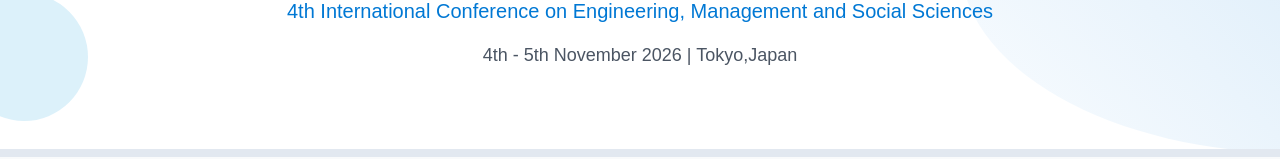
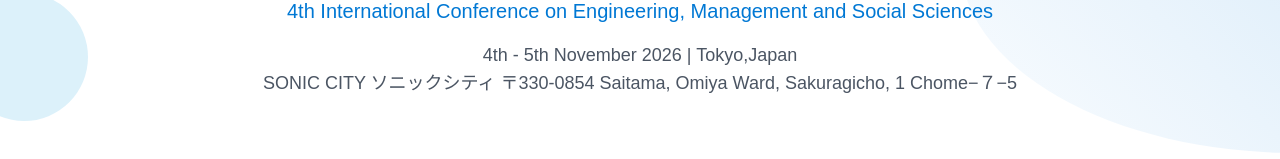
Before and after one commit to ZepResearch/icemss, a Next.js app: page /venue in a window 1280 px wide. Shown: the part 264-423 px from the top of the page. Built offline with nearby package versions, Linux system fonts and the light colour scheme; no server answers.

Commit message:
Update Content.jsx

```diff
--- a/app/(pages)/venue/Content.jsx
+++ b/app/(pages)/venue/Content.jsx
@@ -34,7 +34,8 @@ export default function VenuePage() {
             </h1>
             <p className="text-xl text-[#0078d4] mb-4">4th International Conference on Engineering, Management and Social Sciences</p>
             <p className="text-lg text-gray-600">4th - 5th November 2026 | Tokyo,Japan</p>
-          </div>
+            <p className="text-lg text-gray-600">SONIC CITY ソニックシティ 〒330-0854 Saitama, Omiya Ward, Sakuragicho, 1 Chome−７−5</p>
+           </div>
         </div>
       </section>
 
```
